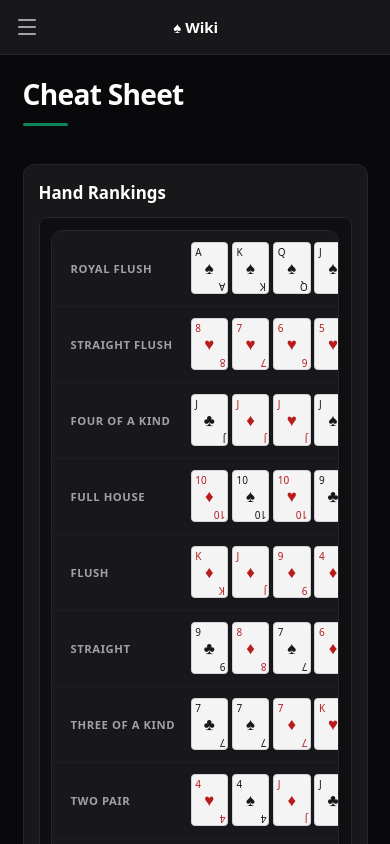
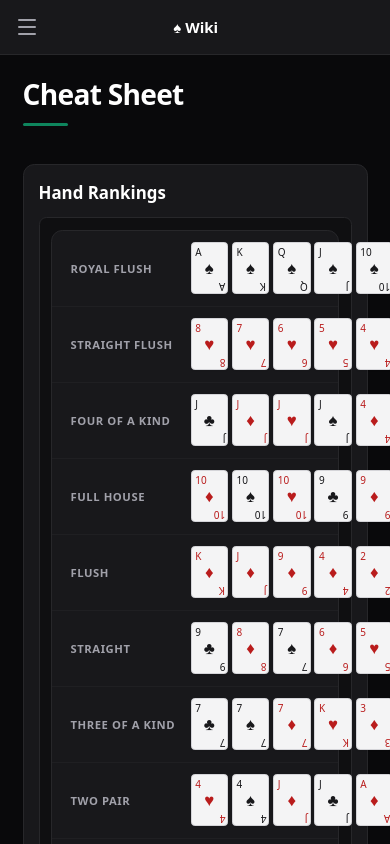
Before and after one commit to kaimrdth/pokerwiki, a React (Vite) app: page / in a window 390 px wide. Built offline with nearby package versions, Linux system fonts and the light colour scheme.

Commit message:
update: 2025-11-26 18:12

```diff
--- a/src/App.jsx
+++ b/src/App.jsx
@@ -249,7 +249,7 @@ const HandRankings = () => {
 
   return (
     <div className="max-w-md mx-auto">
-      <div className="bg-zinc-900 border border-zinc-800 rounded-xl overflow-hidden shadow-sm">
+      <div className="bg-zinc-900 border border-zinc-800 rounded-xl shadow-sm">
         {hands.map((hand, idx) => (
           <div
             key={idx}
@@ -370,7 +370,7 @@ const GameSimulator = () => {
 
   return (
     <div className="flex flex-col gap-6 max-w-2xl mx-auto">
-      <div className="bg-zinc-900 rounded-xl p-6 md:p-8 flex flex-col items-center relative overflow-hidden shadow-xl border border-zinc-800 min-h-[400px]">
+      <div className="bg-zinc-900 rounded-xl p-6 md:p-8 flex flex-col items-center relative shadow-xl border border-zinc-800 min-h-[400px]">
 
         <div className="absolute inset-0 bg-[radial-gradient(circle_at_center,_#27272a_0%,_#09090b_100%)] opacity-50"></div>
 
@@ -602,7 +602,7 @@ const AdvancedGTO = () => {
 };
 
 const BettingActions = () => (
-  <div className="max-w-2xl mx-auto bg-zinc-900 border border-zinc-800 rounded-xl overflow-hidden divide-y divide-zinc-800">
+  <div className="max-w-2xl mx-auto bg-zinc-900 border border-zinc-800 rounded-xl divide-y divide-zinc-800">
     {[
       { label: 'CHECK', color: 'bg-zinc-500', desc: "Pass action to next player. Allowed if no bets placed." },
       { label: 'BET', color: 'bg-emerald-500', desc: "First to put money in the pot this round." },
@@ -686,7 +686,7 @@ const DeepDive = () => {
   return (
     <div className="max-w-5xl mx-auto space-y-4 md:space-y-6">
       {cards.map((card, idx) => (
-        <div key={idx} className="bg-zinc-900 border border-zinc-800 rounded-xl p-5 md:p-6 shadow-sm relative overflow-hidden select-none cursor-default transition-transform duration-200 hover:-translate-y-1 hover:border-emerald-700/70">
+        <div key={idx} className="bg-zinc-900 border border-zinc-800 rounded-xl p-5 md:p-6 shadow-sm relative select-none cursor-default transition-transform duration-200 hover:-translate-y-1 hover:border-emerald-700/70">
           <div className={`absolute inset-0 bg-gradient-to-br ${card.gradient} pointer-events-none`} />
           <div className="relative flex flex-col md:flex-row gap-5 md:gap-8">
             <div className="flex-1">
@@ -731,7 +731,7 @@ const TabIntro = ({ title, items }) => (
       {items.map((item, idx) => (
         <div
           key={idx}
-          className="group relative overflow-hidden border border-zinc-800 rounded-lg bg-zinc-950/60 p-3 transition-transform duration-200 hover:-translate-y-1 hover:border-emerald-700 select-none cursor-default"
+          className="group relative border border-zinc-800 rounded-lg bg-zinc-950/60 p-3 transition-transform duration-200 hover:-translate-y-1 hover:border-emerald-700 select-none cursor-default"
         >
           <div className="absolute inset-0 bg-gradient-to-br from-emerald-500/5 via-transparent to-transparent opacity-0 group-hover:opacity-100 transition-opacity duration-200" />
           <div className="relative">
@@ -799,7 +799,7 @@ const CheatSheet = () => {
   return (
     <div className="max-w-6xl mx-auto space-y-4 md:space-y-6">
       {cards.map((card, idx) => (
-        <div key={idx} className="bg-zinc-900 border border-zinc-800 rounded-xl p-4 md:p-5 shadow-sm relative overflow-hidden select-none transition-transform duration-200 hover:-translate-y-1 hover:border-emerald-700/70">
+        <div key={idx} className="bg-zinc-900 border border-zinc-800 rounded-xl p-4 md:p-5 shadow-sm relative select-none transition-transform duration-200 hover:-translate-y-1 hover:border-emerald-700/70">
           <div className={`absolute inset-0 bg-gradient-to-br ${card.gradient} pointer-events-none`} />
           <div className="relative space-y-3">
             <h3 className="text-lg md:text-xl font-bold text-white">{card.title}</h3>
@@ -856,7 +856,7 @@ const App = () => {
   const activeItem = navItems.find(i => i.id === activeTab);
 
   return (
-    <div className="fixed inset-0 bg-zinc-950 font-sans text-zinc-100 flex flex-col md:flex-row overflow-hidden selection:bg-emerald-500/30">
+    <div className="fixed inset-0 bg-zinc-950 font-sans text-zinc-100 flex flex-col md:flex-row selection:bg-emerald-500/30">
 
       {/* Mobile Header */}
       <div className="md:hidden bg-zinc-900 border-b border-zinc-800 text-white p-4 flex items-center justify-between z-50">
```
